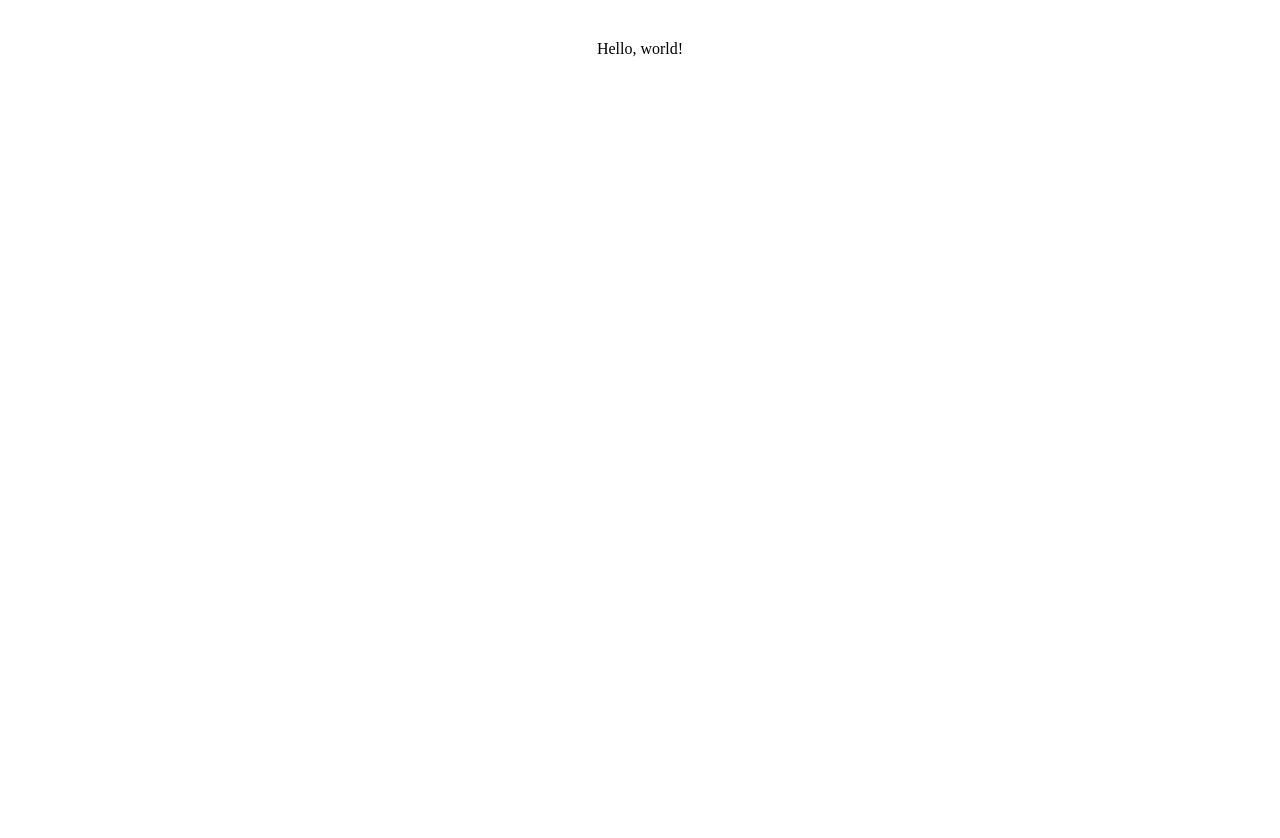
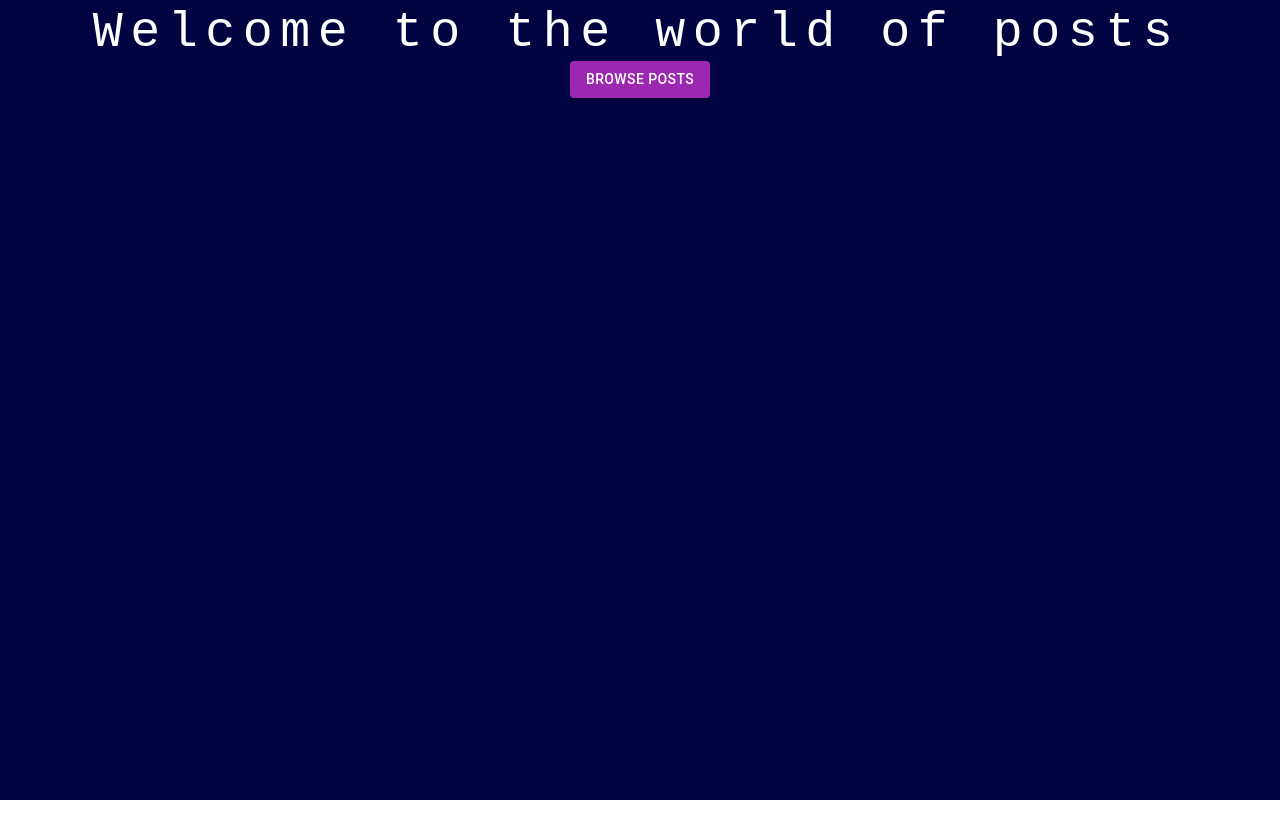
Before and after one commit to EkaterinaNattrass/Acterio-coding-challenge, a React (Vite) app in the folder vite-project/: page / in a window 1280 px wide. Shown: the top 838 px of the page. Before the commit the page ends 800 px from the top, so only its background shows below. Built offline with nearby package versions, Linux system fonts and the light colour scheme.

Commit message:
adds the material ui components to the pages

```diff
--- a/vite-project/package.json
+++ b/vite-project/package.json
@@ -10,6 +10,11 @@
     "preview": "vite preview"
   },
   "dependencies": {
+    "@emotion/react": "^11.11.3",
+    "@emotion/styled": "^11.11.0",
+    "@fontsource/roboto": "^5.0.8",
+    "@mui/icons-material": "^5.15.10",
+    "@mui/material": "^5.15.10",
     "react": "^18.2.0",
     "react-dom": "^18.2.0",
     "react-router-dom": "^6.22.0"
--- a/vite-project/src/App.css
+++ b/vite-project/src/App.css
@@ -1,9 +1,48 @@
+* {
+  margin: 0;
+}
+
 #root {
-  margin: 0 auto;
-  padding: 2rem;
+  height: 100vh;
+  background-color: #010440 ;
   text-align: center;
 }
 
 .HomePage {
+  height: 1000vh;
+  flex-wrap: wrap;
+  justify-content: center;
+  align-items: center;
+  padding: 4px;
+}
 
+.type {
+color: white;
+font-family: 'Courier Prime', monospace;
+font-size: 50px;
+overflow: hidden;
+border-right: 0.15em solid purple;
+white-space: nowrap;
+margin: 0 auto;
+letter-spacing: 0.15em;
+animation: typing 3.5s steps(16), blinking 0.75s step-end infinite; /* number of letters */
 }
+
+@keyframes typing {
+0% {
+  width: 0;
+}
+100% {
+  width: 100%;
+}
+}
+
+@keyframes blinking {
+from,
+to {
+  border-color: transparent;
+}
+50% {
+  border-color: orange;
+}
+}
--- a/vite-project/src/pages/HomePage.jsx
+++ b/vite-project/src/pages/HomePage.jsx
@@ -1,3 +1,12 @@
+import Button from "@mui/material/Button";
+
 export default function HomePage() {
-  return <div className="HomePage">Hello, world!</div>;
+  return (
+      <div className="HomePage">
+        <p className="type">Welcome to the world of posts</p>
+        <Button color="secondary" size="medium" variant="contained">
+          Browse Posts
+        </Button>
+      </div>
+  );
 }
--- a/vite-project/src/pages/PostDetailsPage.jsx
+++ b/vite-project/src/pages/PostDetailsPage.jsx
@@ -1,5 +1,42 @@
-export default function PostDetailsPage() {
-    return(
-        <div>Details</div>
-    )
-}
+import * as React from 'react';
+import Box from '@mui/material/Box';
+import Card from '@mui/material/Card';
+import CardContent from '@mui/material/CardContent';
+import Typography from '@mui/material/Typography';
+import Rating from '@mui/material/Rating';
+import { useState } from 'react';
+
+  const card = (
+    <React.Fragment>
+      <CardContent>
+        <Typography sx={{ fontSize: 20 }} color="text" gutterBottom>
+          Title of the post
+        </Typography>
+        <Typography variant="body2">
+          Here comes the body of the post
+        </Typography>
+        <Typography sx={{ mb: 1.5 }} color="text.secondary">
+          Tags
+        </Typography>
+      </CardContent>
+      <Typography component="legend">Rating</Typography>
+    </React.Fragment>
+  );
+
+  export default function PostDetailsPage() {
+    const [rating, setRating] = useState(3)
+    return (
+      <Box sx={{ minWidth: 275 }}>
+        <Card variant="outlined">{card}
+        <h3>Current rating: {rating}</h3>
+        <Rating
+        name="simple-controlled"
+        value={rating}
+        onChange={(event, newValue) => {
+          setRating(newValue);
+        }}
+      />
+        </Card>
+      </Box>
+    );
+  }
--- a/vite-project/src/pages/PostsPage.jsx
+++ b/vite-project/src/pages/PostsPage.jsx
@@ -1,3 +1,34 @@
-export default function PostsPage() {
-  return <h1>Posts</h1>;
-}
+import * as React from 'react';
+import Box from '@mui/material/Box';
+import Card from '@mui/material/Card';
+import CardActions from '@mui/material/CardActions';
+import CardContent from '@mui/material/CardContent';
+import Button from '@mui/material/Button';
+import Typography from '@mui/material/Typography';
+
+  const card = (
+    <React.Fragment>
+      <CardContent>
+        <Typography sx={{ fontSize: 20 }} color="text" gutterBottom>
+          Title of the post
+        </Typography>
+        <Typography variant="body2">
+          Here comes the body of the post
+        </Typography>
+        <Typography sx={{ mb: 1.5 }} color="text.secondary">
+          Tags
+        </Typography>
+      </CardContent>
+      <CardActions>
+        <Button size="small" color='secondary'>Learn More</Button>
+      </CardActions>
+    </React.Fragment>
+  );
+
+  export default function PostsPage() {
+    return (
+      <Box sx={{ minWidth: 275 }}>
+        <Card variant="outlined">{card}</Card>
+      </Box>
+    );
+  }
```
Also changed, not shown: 1 other file (tests, documents, lock files or other folders).
